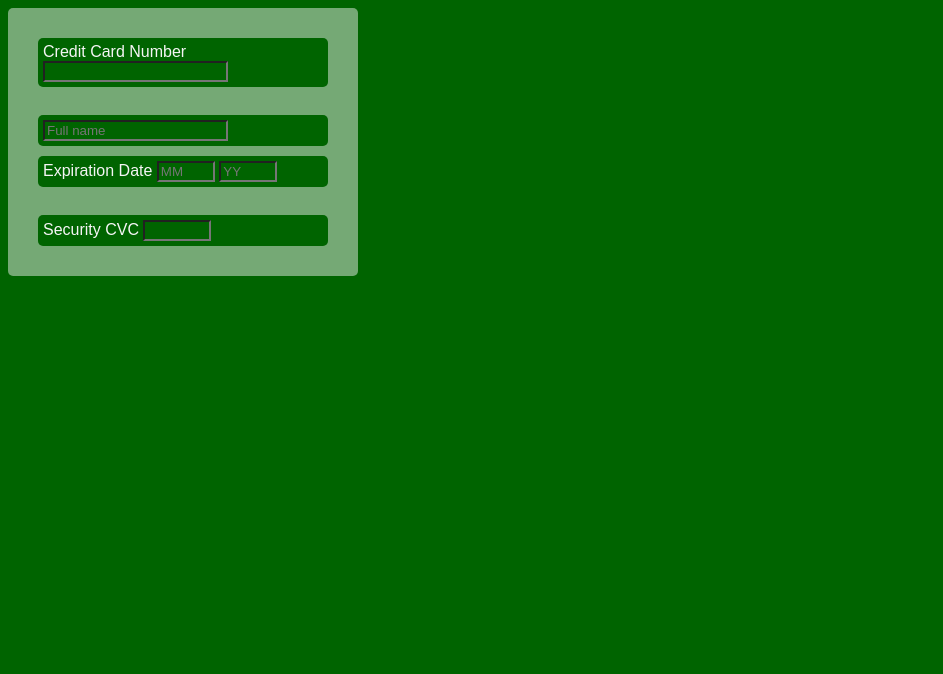
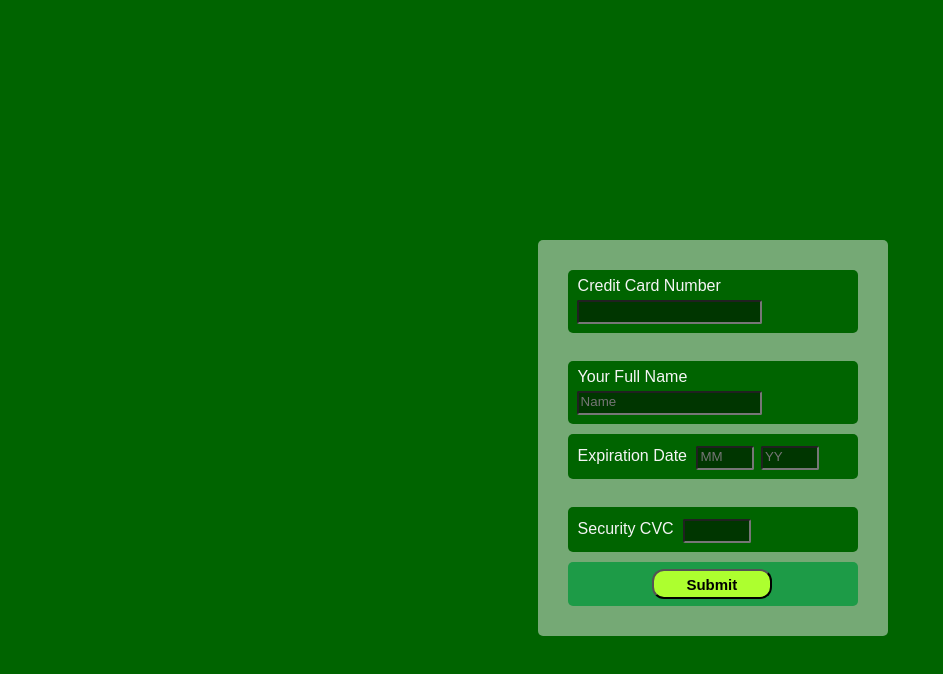
Before and after one commit to VirgilLungu27/02-card-info, a plain HTML site: page index.html in a window 1280 px wide. Shown: the whole page, without its empty margins (0-943 px from the left). Drawn offline with Linux system fonts and the light colour scheme.

Commit message:
add submit button and green pattern

```diff
--- a/index.html
+++ b/index.html
@@ -15,7 +15,8 @@
         </div>
         <br>
         <div>
-            <input type="name" maxlength="40" required placeholder="Full name">
+            <label for="name">Your Full Name</label>
+            <input id="name" type="name" maxlength="40" required placeholder="Name">
             <br>
         </div>
         <div>
@@ -28,6 +29,9 @@
             <label for="cvc">Security CVC</label>
             <input id="cvc" type="password" maxlength="3" required>
         </div>
+        <div class="submit">
+            <button>Submit</button>
+        </div>
     </div>
 </body>
 </html>
--- a/style.css
+++ b/style.css
@@ -1,10 +1,16 @@
 * {
     background-color: darkgreen;
+    max-width: 100%;
+    max-height: 100%;
 }
 
 .hero {
     display: grid;
-    top: 50%;
+    width: 50%;
+    top: 30%;
+    left: 42%;
+    position: absolute;
+    margin: auto;
     max-width: 300px;
     font-family: sans-serif;
     border-radius: 5px;
@@ -14,16 +20,57 @@
 }
 
 .hero div {
-    padding: 5px;
+    padding: 7px;
     margin: 5px;
     border-radius: 5px;
 }
 
+.hero label {
+    padding: 3px;
+}
+
+.hero input {
+    background-color: rgb(0, 54, 0);
+    margin-top: 5px;
+    margin-left: 2px;
+}
+
+.hero input:hover {
+    cursor: pointer;
+}
+
+.hero div #card, .hero div #name, .hero div #date, .hero div #cvc {
+    color: white;
+    border-radius: 2px;
+    padding-bottom: 4px;
+    margin-bottom: 2px;
+}
+
 .hero div #date {
     max-width: 50px;
-    color: white;
 }
 
 .hero div #cvc {
     max-width: 60px;
 }
+
+.hero .submit {
+    background-color: rgb(29, 155, 71);
+}
+
+.hero div button {
+    width: 120px;
+    height: 30px;
+    font-size: 15px;
+    font-weight: 600;
+    font-family: 'Ubuntu', sans-serif;
+    background-color: greenyellow;
+    border-radius: 12px;
+    left: 28%;
+    position: relative;
+}
+
+.hero div button:hover {
+    cursor: pointer;
+    background-color: rgba(172, 255, 47, 0.712);
+}
```
